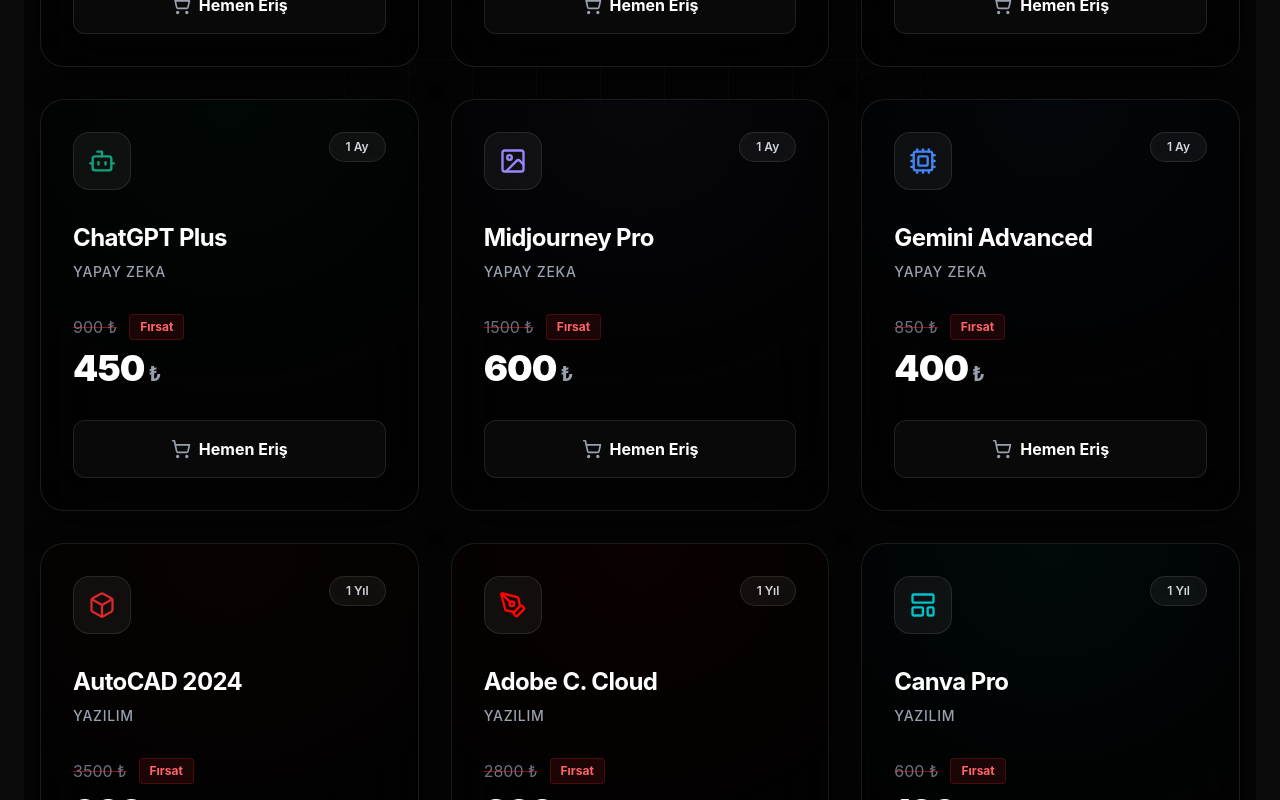
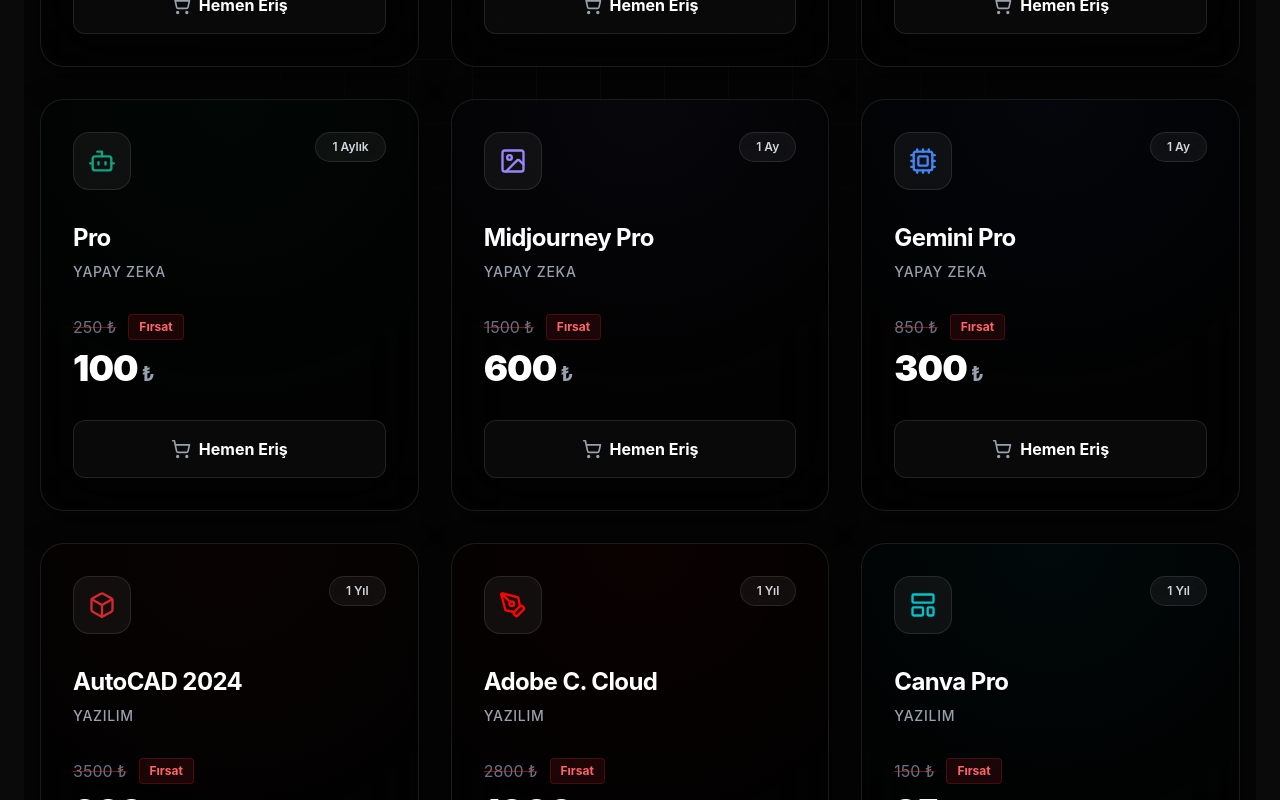
Before and after one commit to Rwin74/portfolio, a React (Vite) app: page / in a window 1280 px wide. Shown: the part 7820-8620 px from the top of the page. Built offline with nearby package versions, Linux system fonts and the light colour scheme.

Commit message:
update: Marketplace prices and titles updated

```diff
--- a/src/components/Marketplace.jsx
+++ b/src/components/Marketplace.jsx
@@ -11,18 +11,18 @@
 const products = [
     // Eğlence
     { id: 1, category: 'Eğlence', name: 'Netflix Premium', duration: '1 Yıl', price: 499, oldPrice: 1200, color: '#E50914', icon: Video, shopierLink: '' },
-    { id: 2, category: 'Eğlence', name: 'Spotify Premium', duration: '1 Yıl', price: 299, oldPrice: 800, color: '#1DB954', icon: Music, shopierLink: '' },
-    { id: 3, category: 'Eğlence', name: 'YouTube Premium', duration: '1 Yıl', price: 349, oldPrice: 900, color: '#FF0000', icon: Youtube, shopierLink: '' },
+    { id: 2, category: 'Eğlence', name: 'Spotify Premium', duration: '1 Yıl', price: 700, oldPrice: 1400, color: '#1DB954', icon: Music, shopierLink: '' },
+    { id: 3, category: 'Eğlence', name: 'YouTube Premium', duration: '1 Yıl', price: 700, oldPrice: 1500, color: '#FF0000', icon: Youtube, shopierLink: '' },
     // Yapay Zeka
-    { id: 4, category: 'Yapay Zeka', name: 'ChatGPT Plus', duration: '1 Ay', price: 450, oldPrice: 900, color: '#10A37F', icon: Bot, shopierLink: '' },
+    { id: 4, category: 'Yapay Zeka', name: 'Pro', duration: '1 Aylık', price: 100, oldPrice: 250, color: '#10A37F', icon: Bot, shopierLink: '' },
     { id: 5, category: 'Yapay Zeka', name: 'Midjourney Pro', duration: '1 Ay', price: 600, oldPrice: 1500, color: '#9A86FD', icon: ImageIcon, shopierLink: '' },
-    { id: 6, category: 'Yapay Zeka', name: 'Gemini Advanced', duration: '1 Ay', price: 400, oldPrice: 850, color: '#4285F4', icon: Cpu, shopierLink: '' },
+    { id: 6, category: 'Yapay Zeka', name: 'Gemini Pro', duration: '1 Ay', price: 300, oldPrice: 850, color: '#4285F4', icon: Cpu, shopierLink: '' },
     // Yazılım
     { id: 7, category: 'Yazılım', name: 'AutoCAD 2024', duration: '1 Yıl', price: 999, oldPrice: 3500, color: '#D7282C', icon: Box, shopierLink: '' },
-    { id: 8, category: 'Yazılım', name: 'Adobe C. Cloud', duration: '1 Yıl', price: 899, oldPrice: 2800, color: '#FF0400', icon: PenTool, shopierLink: '' },
-    { id: 9, category: 'Yazılım', name: 'Canva Pro', duration: '1 Yıl', price: 199, oldPrice: 600, color: '#00C4CC', icon: LayoutTemplate, shopierLink: '' },
+    { id: 8, category: 'Yazılım', name: 'Adobe C. Cloud', duration: '1 Yıl', price: 1000, oldPrice: 2800, color: '#FF0400', icon: PenTool, shopierLink: '' },
+    { id: 9, category: 'Yazılım', name: 'Canva Pro', duration: '1 Yıl', price: 25, oldPrice: 150, color: '#00C4CC', icon: LayoutTemplate, shopierLink: '' },
     // Sosyal Büyüme
-    { id: 10, category: 'Sosyal Büyüme', name: '10K IG Takipçi', duration: 'Ömür Boyu', price: 250, oldPrice: 600, color: '#E1306C', icon: Users, shopierLink: '' },
+    { id: 10, category: 'Sosyal Büyüme', name: '10K IG Takipçi', duration: 'Ömür Boyu', price: 600, oldPrice: 1200, color: '#E1306C', icon: Users, shopierLink: '' },
     { id: 11, category: 'Sosyal Büyüme', name: '5K TikTok Beğeni', duration: 'Ömür Boyu', price: 150, oldPrice: 400, color: '#FE2C55', icon: Heart, shopierLink: '' },
     { id: 12, category: 'Sosyal Büyüme', name: 'Organik Yorum', duration: 'Özel', price: 200, oldPrice: 500, color: '#3B5998', icon: TrendingUp, shopierLink: '' },
 ];
```
